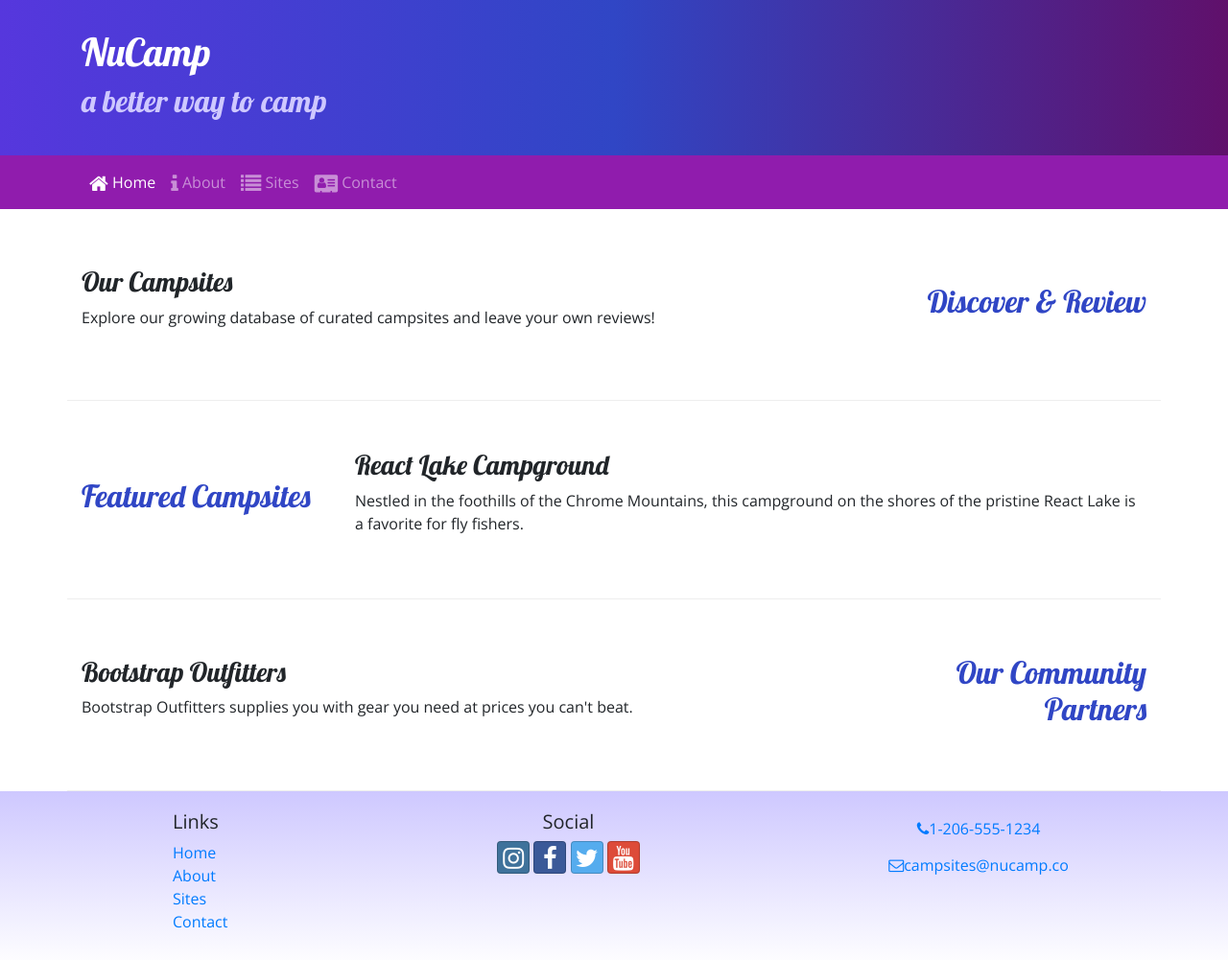
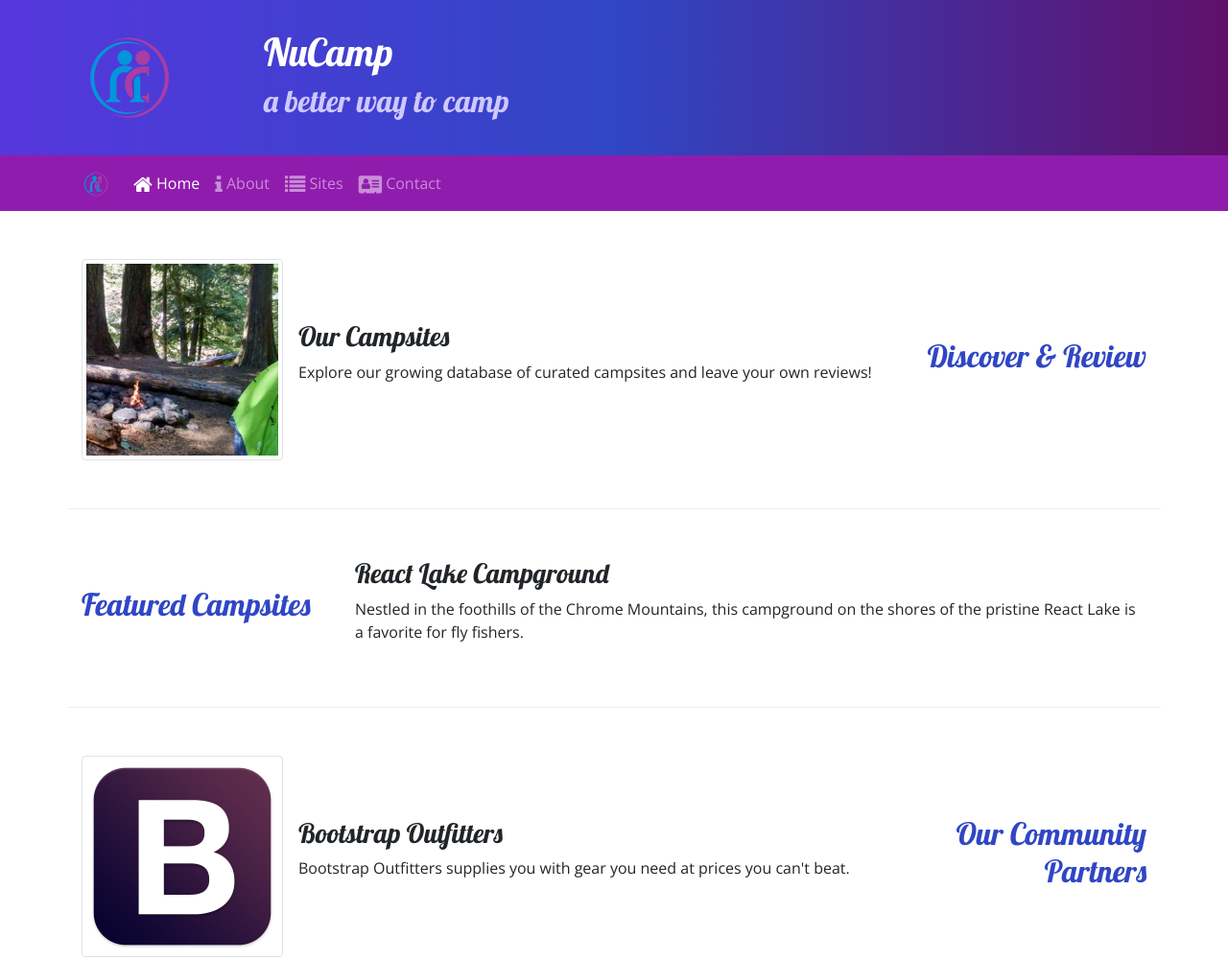
Before and after one commit to Cyrun2/nucamp, a website: page index.html in a window 1280 px wide. Shown: the top 1001 px of the page at 96% size. Drawn offline with nearby package versions, Linux system fonts and the light colour scheme.

Commit message:
Images and Media

```diff
--- a/index.html
+++ b/index.html
@@ -20,6 +20,9 @@
     <header class="jumbotron jumbotron-fluid">
         <div class="container">
             <div class="row">
+                <div class="col-4 col-sm-3 col-md-2 align-self-center">
+                    <img src="/img/logo.png" class="img-fluid" />
+                </div>
                 <div class="col">
                     <h1>NuCamp</h1>
                     <h2>a better way to camp</h2>
@@ -30,7 +33,9 @@
 
     <nav class="navbar navbar-expand-sm navbar-dark sticky-top">
         <div class="container">
-            <button class="navbar-toggler ml-auto" type="button" data-toggle="collapse" data-target="#nucampNavbar">
+            <a class="navbar-brand" href="#"><img src="/img/logo.png" height="30" width="30" /></a>
+            <button class="navbar-toggler ml-auto" type="button" data-toggle="collapse"
+            data-target="#nucampNavbar">
                 <span class="navbar-toggler-icon"></span>
             </button>
             <div class="collapse navbar-collapse" id="nucampNavbar">
@@ -54,9 +59,15 @@
                 <h2 class="text-sm-right">Discover & Review</h2>
             </div>
             <div class="col">
+                <div class="media">
+                    <img class="d-flex mr-3 img-thumbnail" src="img/breadcrumb-trail-thumb.jpg"
+                    alt="Breadcrumb Trail" />
+                    <div class="media-body align-self-center">
                             <h3>Our Campsites</h3>
                         <p class="d-none d-sm-block">Explore our growing database of
                             curated campsites and leave your own reviews!</p>
+                    </div>
+                </div>
             </div>
         </div>
 
@@ -77,9 +88,15 @@
                 <h2 class="text-sm-right">Our Community Partners</h2>
             </div>
             <div class="col">
+                <div class="media">
+                    <img class="d-flex mr-3 img-thumbnail" src="/img/bootstrap-thumb.png"
+                    alt="Bootstrap Outfitters" />
+                    <div class="media-body align-self-center">
                         <h3>Bootstrap Outfitters</h3>
                         <p class="d-none d-sm-block">Bootstrap Outfitters supplies
                             you with gear you need at prices you can't beat.</p>
+                    </div>
+                </div>
             </div>
         </div>
     </div>
```
Also changed, not shown: aboutus.html (+6 -1 lines), contactus.html (+4 -0 lines), img/bootstrap-thumb.png (added), img/breadcrumb-trail-thumb.jpg (added), img/breadcrumb-trail.jpg (added), img/chrome-river-thumb.jpg (added), img/chrome-river.jpg (added), img/logo.png (added), img/react-lake-thumb.jpg (added), img/react-lake.jpg (added). Lines whose indentation alone changed are shown as unchanged.
